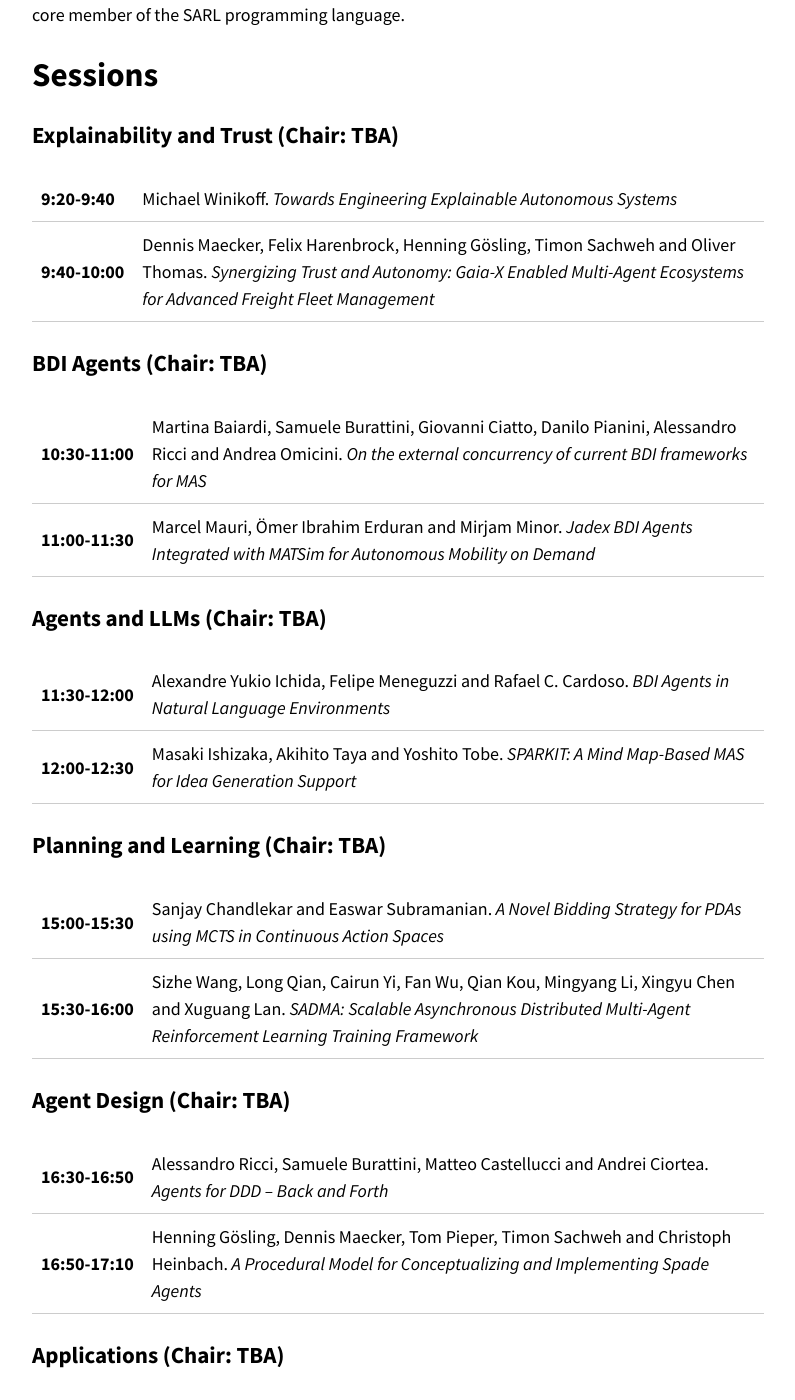
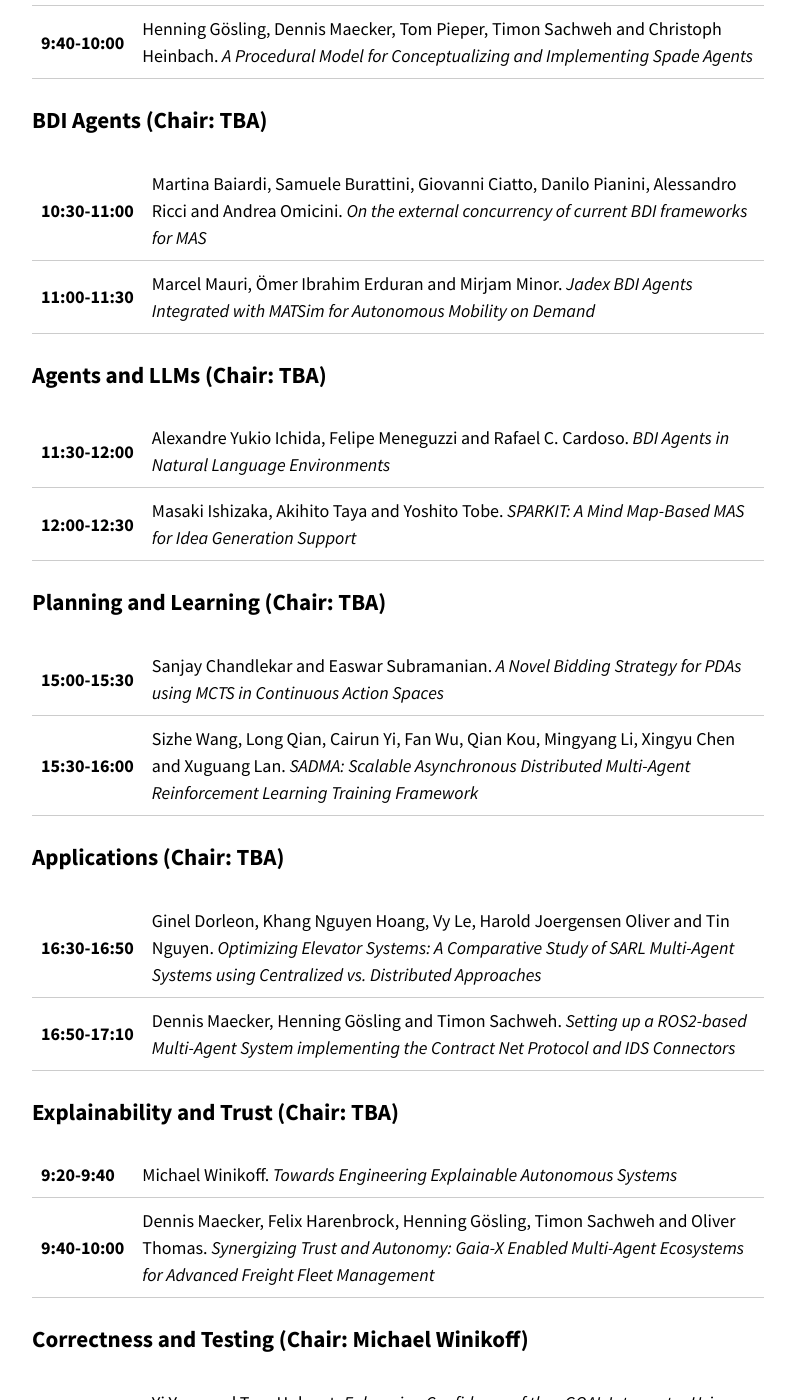
Before and after one commit to rafaelcaue/emas2024, a Jekyll site: the page built from program.md, in a window 1280 px wide and 1400 px high, scrolled down 2440 px. Shown: the whole window, without its empty margins (242-1037 px from the left). Built offline with Jekyll 4.4.1, drawn with Linux system fonts in a browser that asks for light colours; nearby versions of some CDN libraries; our own code applies the rules of GitHub Pages for plain Markdown files; some of the changed text lies outside the part shown.

Commit message:
Update program.md

```diff
--- a/program.md
+++ b/program.md
@@ -22,7 +22,7 @@ Invited talks are up to 60 minutes (up to 50 minutes of presentation and at leas
 | **14:00-15:00** | [Invited Talk: Stephen Cranefield](#talk1)         | [Invited Talk: Sebastian Rodriguez](#talk2)                   |
 | **15:00-16:00** | [Session 4: Planning and Learning](#s4)            | [Community Discussion](https://forms.office.com/e/4MC4XtzVcb) |
 | **16:00-16:30** | Coffee Break                                       | Coffee Break                                                  |
-| **16:30-17:10** | [Session 5 (short): Agent Design](#s5)             | Community Discussion Overview and Closing                     |
+| **16:30-17:10** | [Session 5 (short): Applications](#s5)             | Community Discussion Overview and Closing                     |
 
 
 # Invited Talks
@@ -103,29 +103,29 @@ Invited talks are up to 60 minutes (up to 50 minutes of presentation and at leas
   </tr>
 </table>
 
-### <a id="s5"></a> **Agent Design (Chair: TBA)**
+### <a id="s5"></a> **Applications (Chair: TBA)**
 
 <table>
   <tr>
     <td NOWRAP><b>16:30-16:50</b></td>
-    <td>Alessandro Ricci, Samuele Burattini, Matteo Castellucci and Andrei Ciortea. <em>Agents for DDD – Back and Forth</em></td>
+    <td>Ginel Dorleon, Khang Nguyen Hoang, Vy Le, Harold Joergensen Oliver and Tin Nguyen. <em>Optimizing Elevator Systems: A Comparative Study of SARL Multi-Agent Systems using Centralized vs. Distributed Approaches</em></td>
   </tr>
   <tr>
     <td NOWRAP><b>16:50-17:10</b></td>
-    <td>Henning Gösling, Dennis Maecker, Tom Pieper, Timon Sachweh and Christoph Heinbach. <em>A Procedural Model for Conceptualizing and Implementing Spade Agents</em></td>
+    <td>Dennis Maecker, Henning Gösling and Timon Sachweh. <em>Setting up a ROS2-based Multi-Agent System implementing the Contract Net Protocol and IDS Connectors</em></td>
   </tr>
 </table>
 
-### <a id="s6"></a> **Applications (Chair: TBA)**
+### <a id="s6"></a> **Explainability and Trust (Chair: TBA)**
 
 <table>
   <tr>
     <td NOWRAP><b>9:20-9:40</b></td>
-    <td>Ginel Dorleon, Khang Nguyen Hoang, Vy Le, Harold Joergensen Oliver and Tin Nguyen. <em>Optimizing Elevator Systems: A Comparative Study of SARL Multi-Agent Systems using Centralized vs. Distributed Approaches</em></td>
+    <td>Michael Winikoff. <em>Towards Engineering Explainable Autonomous Systems</em></td>
   </tr>
   <tr>
     <td NOWRAP><b>9:40-10:00</b></td>
-    <td>Dennis Maecker, Henning Gösling and Timon Sachweh. <em>Setting up a ROS2-based Multi-Agent System implementing the Contract Net Protocol and IDS Connectors</em></td>
+    <td>Dennis Maecker, Felix Harenbrock, Henning Gösling, Timon Sachweh and Oliver Thomas. <em>Synergizing Trust and Autonomy: Gaia-X Enabled Multi-Agent Ecosystems for Advanced Freight Fleet Management</em></td>
   </tr>
 </table>
 
```
Also changed, not shown: other parts of program.md (+4 -4 lines).
